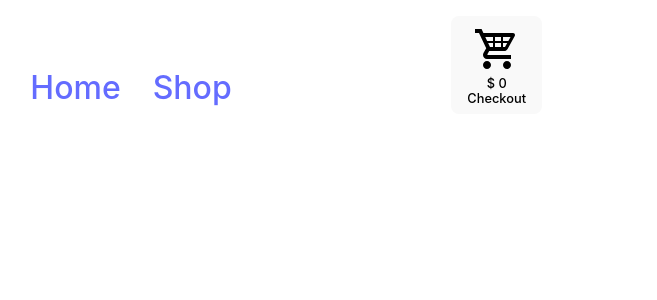
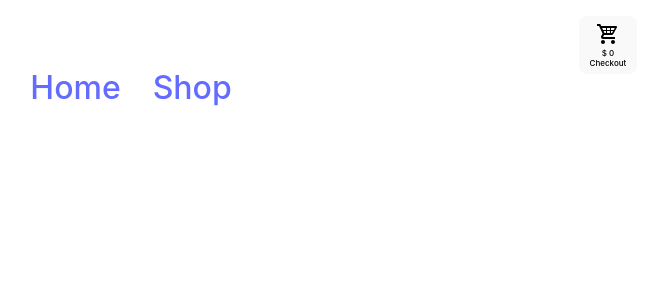
Before and after one commit to CameronTheDeveloper/shopping-app, a React (Vite) app: page / in a window 1280 px wide. Shown: the top 300 px of the page, without its empty margins (509-1166 px from the left). Built offline with nearby package versions, Linux system fonts and the light colour scheme.

Commit message:
Set cart position to fixed, reduce size

```diff
--- a/src/Components/ShoppingCart/ShoppingCart.jsx
+++ b/src/Components/ShoppingCart/ShoppingCart.jsx
@@ -7,7 +7,7 @@ function ShoppingCart({ cartTotal = 0 }) {
     return (
         <button className={styles.cart}>
             <Icon path={mdiCartVariant}
-                size={2}
+                size={1}
                 title={"Shopping Cart"}
             ></Icon>
             <div>{`$ ${cartTotal}`}</div>
--- a/src/Components/ShoppingCart/ShoppingCart.module.css
+++ b/src/Components/ShoppingCart/ShoppingCart.module.css
@@ -1,6 +1,6 @@
 .cart {
-    font-size: 0.8em;
-    position: absolute;
-    left: 75%;
+    font-size: 0.5em;
+    position: fixed;
+    left: 85%;
     top: 2%;
 }
```
